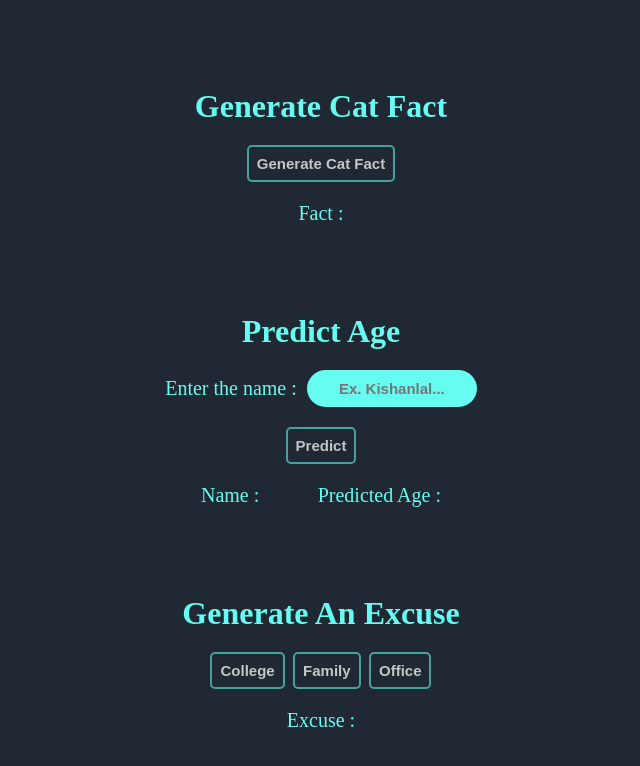
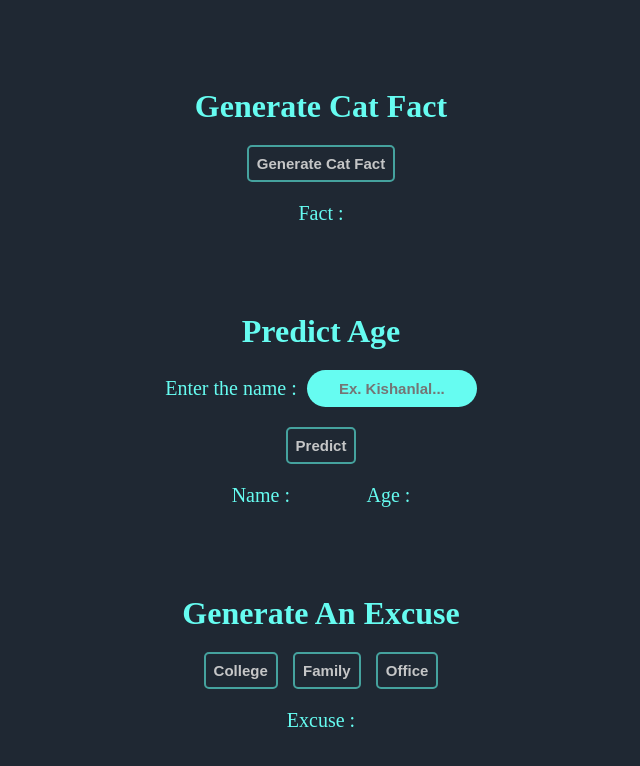
Before and after one commit to kishanlalchoudhary/FetchApi-React, a React (Create React App) app: page / in a window 1280 px wide. Shown: the top 766 px of the page, without its empty margins (319-959 px from the left). Built offline with nearby package versions, Linux system fonts and the light colour scheme; no server answers.

Commit message:
fixed some bug related to ui

```diff
--- a/src/App.css
+++ b/src/App.css
@@ -44,6 +44,7 @@ p span{
     justify-content: center;
     align-items: center;
     flex-direction: column;
+    width: 100%;
 }
 
 .catFact>* {
@@ -55,6 +56,7 @@ p span{
     justify-content: center;
     align-items: center;
     flex-direction: column;
+    width: 100%;
 }
 
 .predictAge>* {
@@ -88,9 +90,9 @@ p span{
 }
 
 .contentBox{
-    width: 90%;
+    width: 100%;
     display: flex;
-    justify-content: space-around;
+    justify-content: space-evenly;
     align-items: center;
 }
 
@@ -106,6 +108,7 @@ p span{
     justify-content: center;
     align-items: center;
     flex-direction: column;
+    width: 100%;
 }
 
 .generateExcuse>* {
--- a/src/App.js
+++ b/src/App.js
@@ -107,7 +107,7 @@ function App() {
             {age?.name}
           </p>
           <p>
-            <span>Predicted Age : </span>
+            <span>Age : </span>
             {age?.age}
           </p>
         </div>
```
